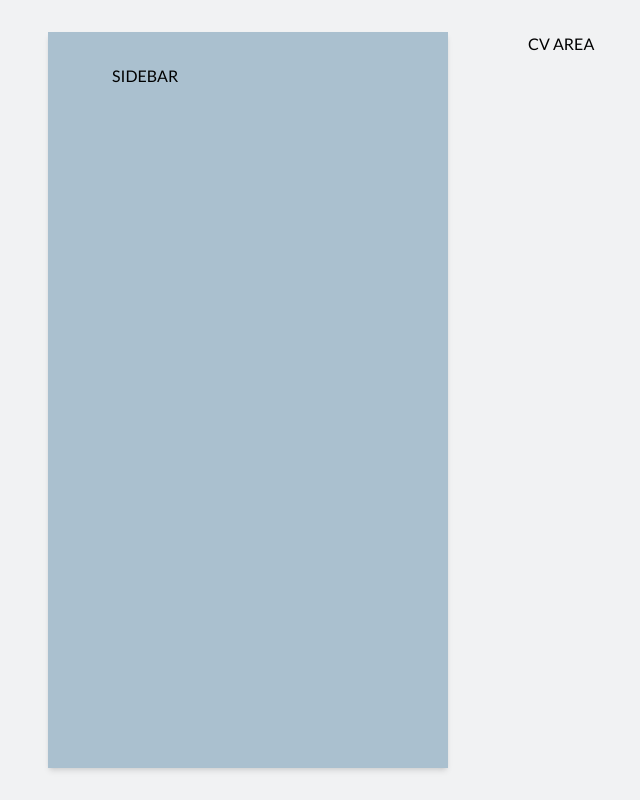
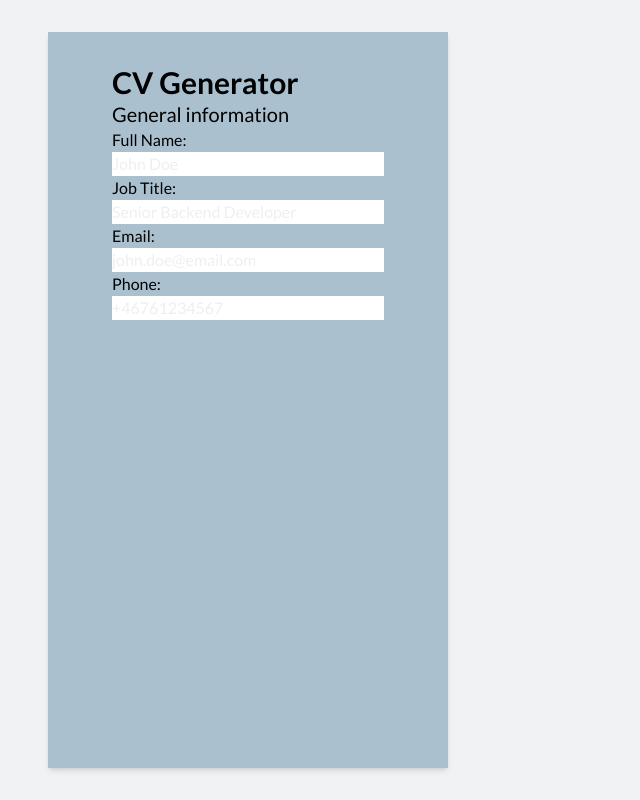
Before and after one commit to ThePhilgrim/cv-generator, a React (Vite) app: page / in a window 1280 px wide. Shown: the whole page, without its empty margins (16-656 px from the left). Built offline with nearby package versions, Linux system fonts and the light colour scheme.

Commit message:
Start adding forms in sidebar

```diff
--- a/src/App.jsx
+++ b/src/App.jsx
@@ -1,9 +1,16 @@
+import GeneralInfo from './components/GeneralInfo';
+import ProjectHeading from './components/ProjectHeading';
+
 export default function App() {
   return (
     <div className="bg-gray-300 h-dvh px-16 py-8">
       <div className="grid grid-cols-12 h-full">
-        <div className="col-span-12 md:col-span-5 w-5/6 bg-blue-300 shadow-md px-16 py-8">SIDEBAR</div>
-        <div className="col-span-12 md:col-span-7">CV AREA</div>
+        <aside className="col-span-12 lg:col-span-5 w-5/6 bg-blue-300 shadow-md px-16 py-8">
+          <ProjectHeading text={'CV Generator'} />
+          <GeneralInfo />
+        </aside>
+        <main className="flex items-center justify-center col-span-12 lg:col-span-7 h-full">
+        </main>
       </div>
     </div>
   );
--- /dev/null
+++ b/src/components/FormHeading.jsx
@@ -0,0 +1,3 @@
+export default function FormHeading({ text }) {
+  return <h2 className="text-xl">{text}</h2>;
+}
--- /dev/null
+++ b/src/components/GeneralInfo.jsx
@@ -0,0 +1,27 @@
+import FormHeading from './FormHeading';
+
+export default function GeneralInfo() {
+  return (
+    <div>
+      <FormHeading text={'General information'} />
+      <form action="">
+        <label htmlFor="name" className="block">
+          Full Name:
+        </label>
+        <input className="w-full" type="text" id="name" placeholder="John Doe" />
+        <label htmlFor="jobtitle" className="block">
+          Job Title:
+        </label>
+        <input className="w-full" type="text" id="jobtitle" placeholder="Senior Backend Developer" />
+        <label htmlFor="email" className="block">
+          Email:
+        </label>
+        <input className="w-full" type="email" id="email" placeholder="john.doe@email.com" />
+        <label htmlFor="phone" className="block">
+          Phone:
+        </label>
+        <input className="w-full" type="tel" id="phone" placeholder="+46761234567" />
+      </form>
+    </div>
+  );
+}
--- /dev/null
+++ b/src/components/ProjectHeading.jsx
@@ -0,0 +1,3 @@
+export default function ProjectHeading({ text }) {
+  return <h1 className="text-3xl font-semibold">{text}</h1>;
+}
```
